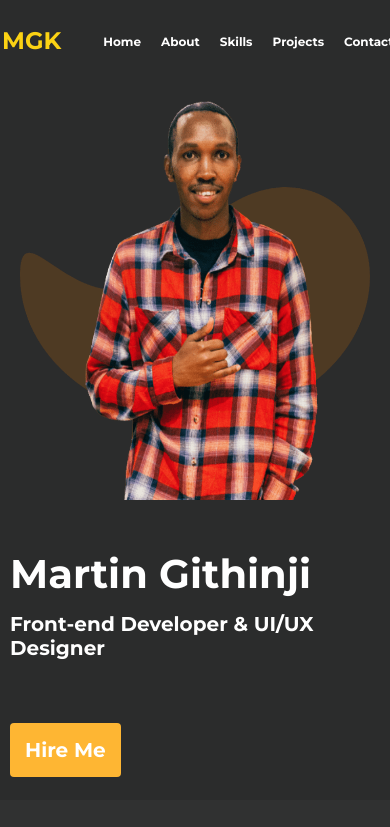
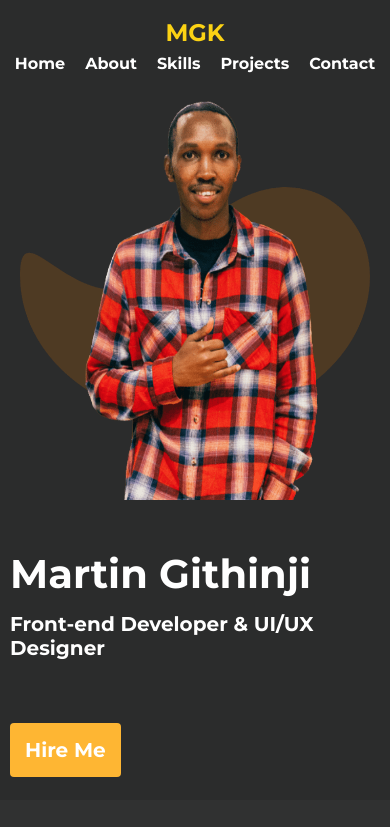
Before and after one commit to MatoG50/Portfolio, a React (Create React App) app: page / in a window 390 px wide. Shown: the top 827 px of the page. Built offline with nearby package versions, Linux system fonts and the light colour scheme.

Commit message:
downloadable resume

```diff
--- a/src/components/about/About.js
+++ b/src/components/about/About.js
@@ -1,5 +1,5 @@
-import { Link } from 'react-router-dom';
 import './About.css';
+import resume from './resume/MARTIN_GITHINJI.pdf';
 const About = () => {
   return (
     <div id='about'>
@@ -20,16 +20,13 @@ const About = () => {
             <a href='#portfolio-section' className='port-btn'>
               View Projects
             </a>
-            <Link
-              to={{
-                pathname:
-                  'https://drive.google.com/file/d/1ry9CAFepV1VgtPc9k9CWEADlQa6CCUFJ/view?usp=sharing',
-              }}
-              target='_blank'
+            <a
+              href={resume}
+              download='Martin_Githinji_Resume.pdf'
               className='cv-btn'
             >
               Download CV
-            </Link>
+            </a>
           </div>
         </div>
       </div>
--- a/src/components/navbar/NavBar.css
+++ b/src/components/navbar/NavBar.css
@@ -71,19 +71,29 @@ a:hover {
 
 @media (max-width: 500px) {
   .name {
-    margin-left: 2px;
-    margin-right: 10px;
+    margin-top: 2px;
+    margin-bottom: 2px;
+    margin-right: auto;
+    margin-left: auto;
   }
   .name p {
     font-size: 24px;
-    margin-right: 22px;
+    text-align: center;
   }
   li {
     margin-right: 10px;
     margin-left: 10px;
   }
   a {
-    font-size: 12px;
+    font-size: 16px;
+  }
+  .nav-bar {
+    flex-direction: column;
+    justify-content: center;
+    align-items: center;
+  }
+  ul {
+    margin-top: 5px;
   }
 }
 
@@ -91,16 +101,9 @@ a:hover {
 
 @media (max-width: 375px) {
   .name p {
-    margin-right: 15px;
     font-size: 18px;
   }
   a {
-    font-size: 10px;
-  }
-  li {
-    margin-right: 5px;
-  }
-  ul {
-    margin-top: 25px;
+    font-size: 12px;
   }
 }
--- a/src/components/portfolio/Portfolio.css
+++ b/src/components/portfolio/Portfolio.css
@@ -122,14 +122,14 @@
     height: 300px;
   }
   #portfolio-section {
-    min-height: 1400px;
+    min-height: 1300px;
   }
   .mobi-images-div {
     margin-left: 20px;
+    height: 350px;
   }
   .mobi-description {
     margin-top: 40px;
-    margin-left: 0;
   }
 }
 
@@ -160,7 +160,7 @@
     width: 90px;
   }
   #portfolio-section {
-    min-height: 1200px;
+    min-height: 1100px;
   }
 }
 
@@ -187,7 +187,7 @@
     height: 300px;
   }
   #portfolio-section {
-    min-height: 1900px;
+    min-height: 1800px;
   }
 }
 
--- a/src/components/portfolio/Portfolio.js
+++ b/src/components/portfolio/Portfolio.js
@@ -33,6 +33,7 @@ const Portfolio = () => {
               <Link
                 to={{ pathname: 'https://github.com/MatoG50/Lockstore' }}
                 target='_blank'
+                rel='noopener noreferrer'
                 className='git-btn'
               >
                 GitHub
@@ -40,6 +41,7 @@ const Portfolio = () => {
               <Link
                 to={{ pathname: 'https://lockstore.netlify.app/' }}
                 target='_blank'
+                rel='noopener noreferrer'
                 className='web-btn'
               >
                 Website
@@ -51,7 +53,7 @@ const Portfolio = () => {
           <img
             className='port-image'
             src={lockTwo}
-            alt='Lockstore-version-1'
+            alt='Lockstore-version-2'
           ></img>
           <div className='description'>
             <h2>Lockstore - Version 2</h2>
@@ -64,6 +66,7 @@ const Portfolio = () => {
               <Link
                 to={{ pathname: 'https://github.com/MatoG50/Lockstore-React' }}
                 target='_blank'
+                rel='noopener noreferrer'
                 className='git-btn'
               >
                 GitHub
@@ -71,6 +74,7 @@ const Portfolio = () => {
               <Link
                 to={{ pathname: 'https://lockstore-react.netlify.app/' }}
                 target='_blank'
+                rel='noopener noreferrer'
                 className='web-btn'
               >
                 Website
@@ -98,6 +102,7 @@ const Portfolio = () => {
                     'https://xd.adobe.com/view/be195c54-293e-40f8-967f-7945172bc415-eb4a/ ',
                 }}
                 target='_blank'
+                rel='noopener noreferrer'
                 className='web-btn'
               >
                 Website
@@ -124,6 +129,7 @@ const Portfolio = () => {
                     'https://xd.adobe.com/view/be195c54-293e-40f8-967f-7945172bc415-eb4a/ ',
                 }}
                 target='_blank'
+                rel='noopener noreferrer'
                 className='mobi-web-btn'
               >
                 Website
--- a/src/components/skills/Skills.css
+++ b/src/components/skills/Skills.css
@@ -112,7 +112,7 @@
     height: 80px;
   }
   #skills {
-    min-height: 700px;
+    min-height: 650px;
   }
   .card {
     width: 150px;
```
Also changed, not shown: 1 other file (tests, documents, lock files or other folders).
